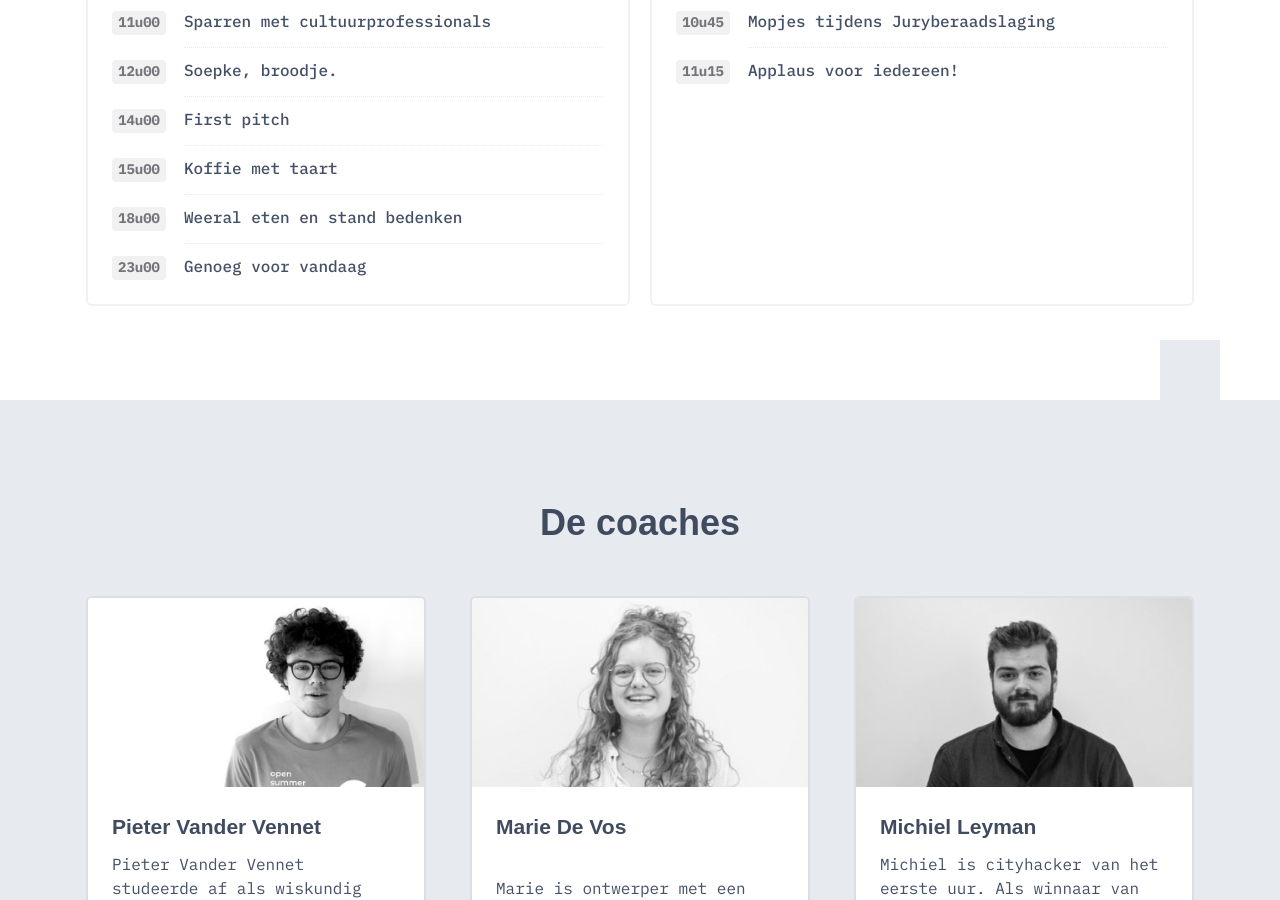
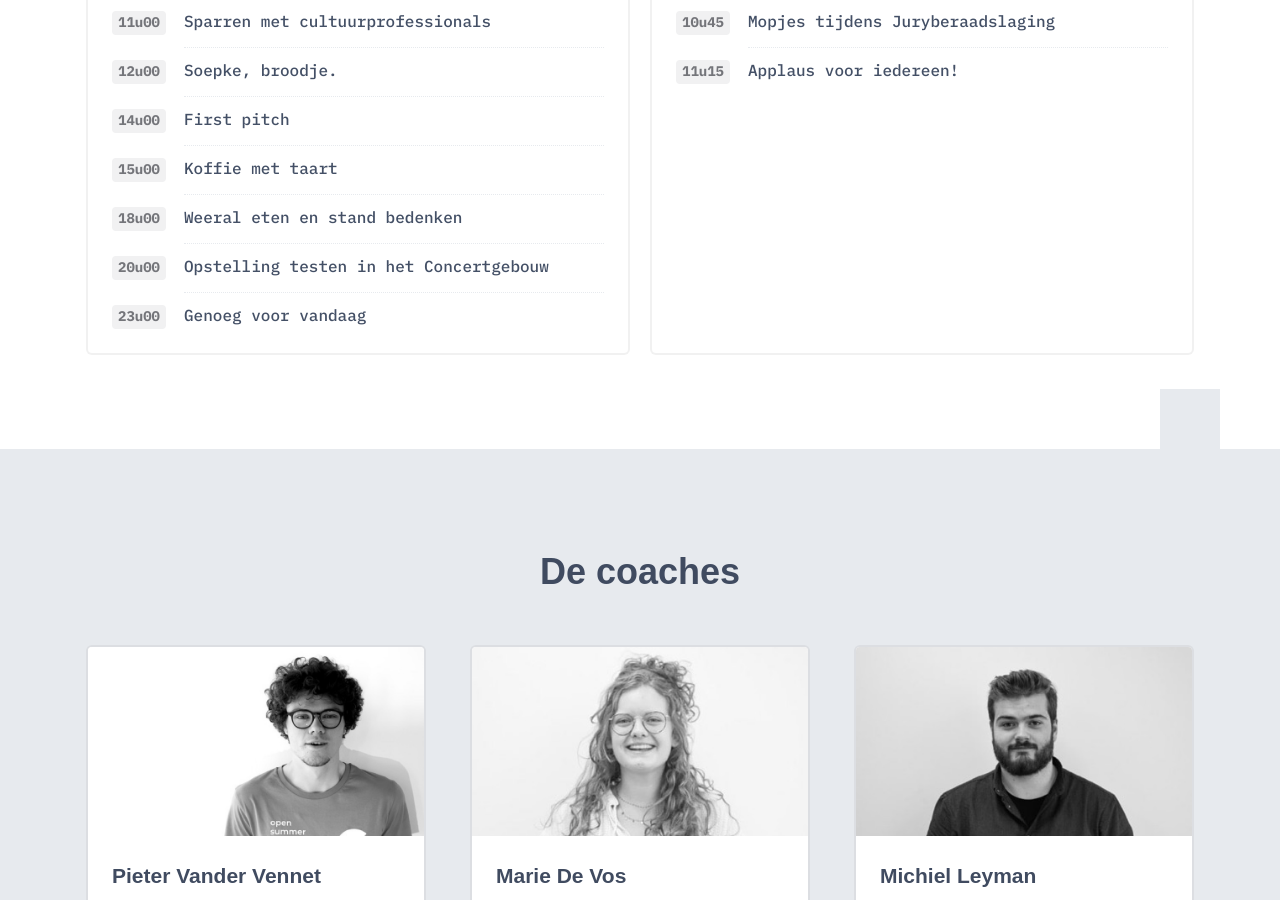
Before and after one commit to nerdlab-be/cityhacks-2019, a Jekyll site: the page built from _pages/index.markdown, in a window 1280 px wide and 900 px high, scrolled down 2329 px. Built offline with Jekyll 4.4.1, drawn with Linux system fonts in a browser that asks for light colours; some web fonts are replaced.

Commit message:
add concertgebouw test

```diff
--- a/_pages/index.markdown
+++ b/_pages/index.markdown
@@ -51,6 +51,8 @@ program:
       para: "Koffie met taart"
     - hour: "18u00"
       para: "Weeral eten en stand bedenken"
+    - hour: "20u00"
+      para: "Opstelling testen in het Concertgebouw"
     - hour: "23u00"
       para: "Genoeg voor vandaag"
   saturday: "Zaterdag"
```
